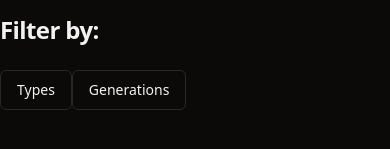
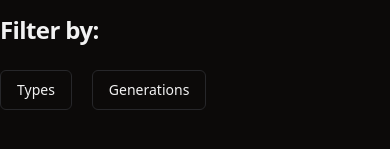
Before and after one commit to gabe-serna/pokedex, a React (Vite) app: page / in a window 390 px wide. Shown: the part 629-778 px from the top of the page. Built offline with nearby package versions, Linux system fonts and the light colour scheme.

Commit message:
Fix Mobile Filter Buttons not Having Right Margin

```diff
--- a/src/components/Dropdown.tsx
+++ b/src/components/Dropdown.tsx
@@ -61,7 +61,9 @@ const Dropdown = ({
   return (
     <Drawer open={open} onOpenChange={setOpen}>
       <DrawerTrigger asChild>
-        <Button variant='outline'>{previewText}</Button>
+        <Button variant='outline' className='mr-5'>
+          {previewText}
+        </Button>
       </DrawerTrigger>
       <DrawerContent>
         <DrawerHeader className='text-left'>
```
